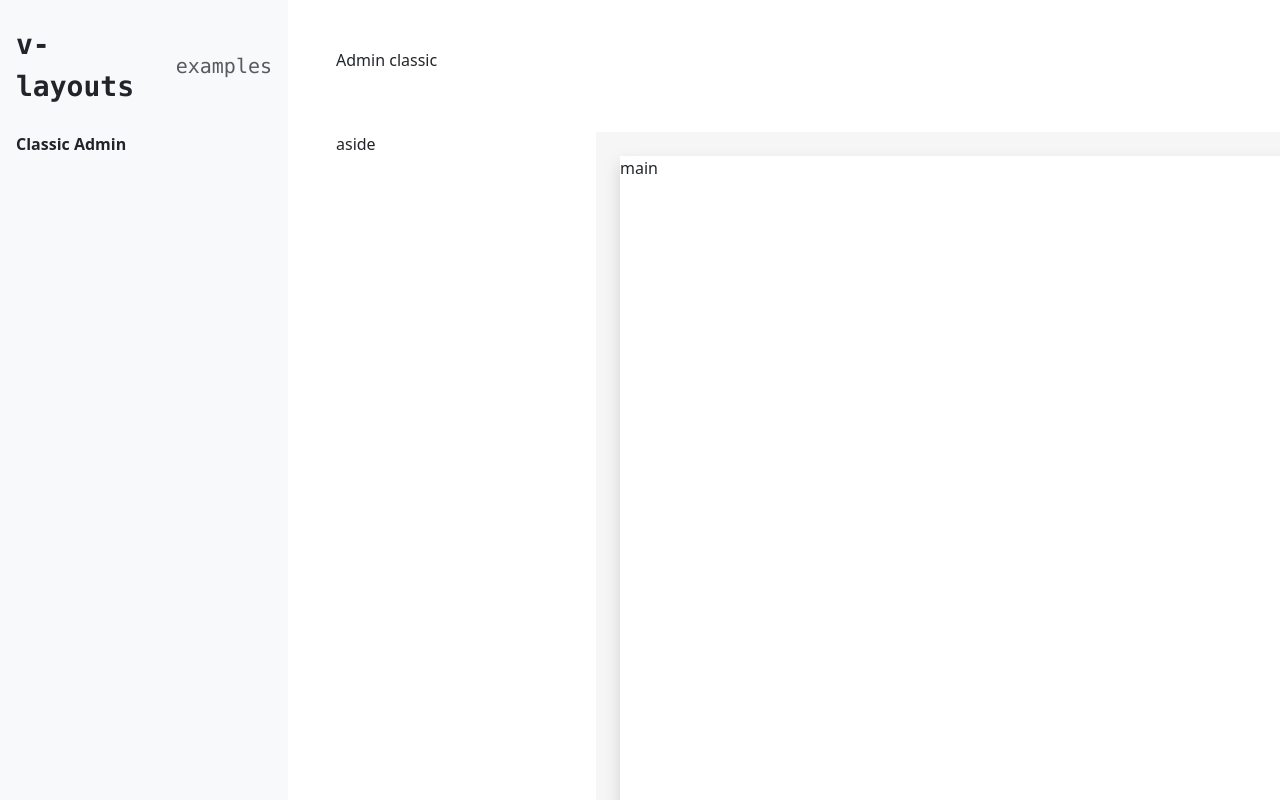
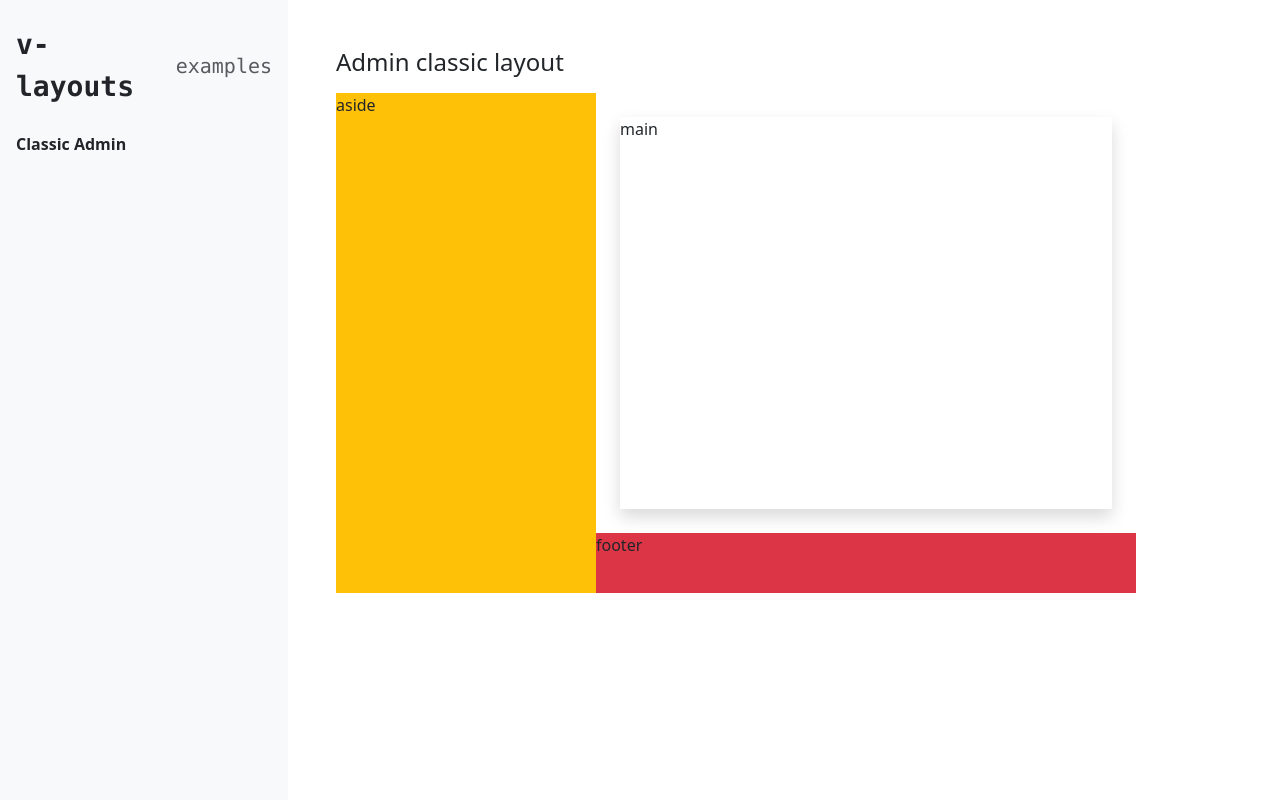
Before and after one commit to TerryZ/v-layouts, a Vue app: page /#/classic in a window 1280 px wide. Built offline with nearby package versions, Linux system fonts and the light colour scheme.

Commit message:
feat: 使用 grid 布局及参数控制和管理内容面板

```diff
--- a/examples/ExampleClassic.vue
+++ b/examples/ExampleClassic.vue
@@ -1,11 +1,34 @@
 <template>
   <div>
-    <div>Admin classic</div>
+    <h4 class="mb-3">
+      Admin classic layout
+    </h4>
     <div>
-      <LayoutAdminClassic>
+      <LayoutAdminClassic
+        :width="800"
+        :height="500"
+      >
+        <!-- <template #header>
+          <div class="bg-primary h-100 w-100">
+            header
+          </div>
+        </template> -->
         <template #aside>
-          <div>aside</div>
+          <div class="bg-warning h-100 w-100">
+            aside
+          </div>
         </template>
+        <!-- <template #breadcrumb>
+          <div class="bg-success h-100 w-100">
+            breadcrumb
+          </div>
+        </template> -->
+        <template #footer>
+          <div class="bg-danger h-100 w-100">
+            footer
+          </div>
+        </template>
+
         <div>main</div>
       </LayoutAdminClassic>
     </div>
--- a/src/AdminClassic.jsx
+++ /dev/null
@@ -1,92 +0,0 @@
-import './layout.sass'
-
-import { defineComponent } from 'vue'
-import { mergeProps, useAdmin } from './admin-base'
-/**
- * Admin platform standard layout
- *
- * |---------------------------------|
- * | Header                          |
- * |---------------------------------|
- * | Menu  | Breadcrumb              |
- * |       |-------------------------|
- * |       | Main Content            |
- * |       |                         |
- * |       |                         |
- * |---------------------------------|
- */
-export default defineComponent({
-  name: 'AdminClassic',
-  props: mergeProps(),
-  setup (props, { slots }) {
-    const {
-      contentMainClass,
-      contentContainerClass
-    } = useAdmin(props)
-    const buildContent = () => {
-      // 外部应用的具名插槽集
-      const content = []
-      // Breadcrumb bar
-      if ('breadcrumb' in slots) {
-        content.push(
-          <div
-            class='admin-breadcrumb'
-            style={{ height: `${props.breadcrumbHeight}px` }}
-          >
-            {slots.breadcrumb?.()}
-          </div>
-        )
-      }
-      // 内容容器的其他所有兄弟容器的总高度
-      let siblingsHeight = props.headerHeight
-      if ('breadcrumb' in slots) {
-        siblingsHeight += props.breadcrumbHeight
-      }
-
-      // Content main area
-      content.push(
-        <div
-          class={contentMainClass.value}
-          style={{ height: `calc(100vh - ${siblingsHeight}px)` }}
-        >
-          <div class={contentContainerClass.value}>
-            {slots.default?.()}
-          </div>
-        </div>
-      )
-
-      return content
-    }
-
-    return () => (
-      // Main container
-      <div class='admin-layout vw-100 vh-100 d-flex flex-column overflow-hidden'>
-        <div
-          class='admin-header d-flex align-items-center'
-          style={{ height: `${props.headerHeight}px` }}
-        >
-          {slots.header?.()}
-        </div>
-
-        <div class='flex-grow-1 d-flex overflow-hidden'>
-          <div
-            class='admin-menu flex-shrink-0'
-            style={{
-              width: `${props.asideWidth}px`,
-              height: `calc(100vh - ${props.headerHeight}px)`
-            }}
-          >
-            {slots.aside?.()}
-          </div>
-
-          <div
-            class='d-flex flex-column flex-grow-1'
-            style={{ width: `calc(100vw - ${props.asideWidth}px)` }}
-          >
-            {buildContent()}
-          </div>
-        </div>
-      </div>
-    )
-  }
-})
--- /dev/null
+++ b/src/admin/AdminClassic.jsx
@@ -0,0 +1,106 @@
+import '@style/admin-classic.sass'
+
+import { defineComponent, computed } from 'vue'
+
+import { mergeProps, useAdmin } from './admin-base'
+import { cssValue } from '../helper'
+/**
+ * Admin platform classic layout
+ *
+ * |---------------------------------|
+ * | Header                          |
+ * |---------------------------------|
+ * | Aside | Breadcrumb              |
+ * |       |-------------------------|
+ * |       | Main Content            |
+ * |       |                         |
+ * |       |-------------------------|
+ * |       | Footer                  |
+ * |---------------------------------|
+ */
+export default defineComponent({
+  name: 'AdminClassic',
+  props: mergeProps(),
+  setup (props, { slots }) {
+    const {
+      contentMainClass,
+      contentContainerClass
+    } = useAdmin(props)
+
+    const hasHeader = computed(() => Object.hasOwn(slots, 'header'))
+    const hasAside = computed(() => Object.hasOwn(slots, 'aside'))
+    const hasBreadcrumb = computed(() => Object.hasOwn(slots, 'breadcrumb'))
+    const hasFooter = computed(() => Object.hasOwn(slots, 'footer'))
+
+    const containerStyles = computed(() => {
+      const columns = [
+        hasAside.value ? cssValue(props.asideWidth) : '',
+        'auto'
+      ]
+      const rows = [
+        hasHeader.value ? cssValue(props.headerHeight) : '',
+        hasBreadcrumb.value ? cssValue(props.breadcrumbHeight) : '',
+        'auto',
+        hasFooter.value ? cssValue(props.footerHeight) : ''
+      ]
+
+      const areas = []
+      const asideArea = hasAside.value ? 'aside ' : ''
+      if (hasHeader.value) {
+        areas.push('header header')
+      }
+      if (hasBreadcrumb.value) {
+        areas.push(asideArea + 'breadcrumb')
+      }
+      areas.push(asideArea + 'main')
+      if (hasFooter.value) {
+        areas.push(asideArea + 'footer')
+      }
+      const areasResult = areas.map(area => `"${area}"`)
+      console.log(areasResult)
+
+      return {
+        width: cssValue(props.width),
+        height: cssValue(props.height),
+        'grid-template-columns': columns.join(' '),
+        'grid-template-rows': rows.join(' '),
+        'grid-template-areas': areasResult.join(' ')
+      }
+    })
+
+    return () => (
+      // Main container
+      <div class='layout-admin-classic' style={containerStyles.value}>
+        {slots.header && (
+          <div class='admin-header'>
+            {slots.header()}
+          </div>
+        )}
+
+        {slots.aside && (
+          <div class='admin-aside flex-shrink-0'>
+            {slots.aside()}
+          </div>
+        )}
+
+        {slots.breadcrumb && (
+          <div class='admin-breadcrumb'>
+            {slots.breadcrumb()}
+          </div>
+        )}
+
+        <div class={contentMainClass.value}>
+          <div class={contentContainerClass.value}>
+            {slots.default?.()}
+          </div>
+        </div>
+
+        {slots.footer && (
+          <div class='admin-footer'>
+            {slots.footer()}
+          </div>
+        )}
+      </div>
+    )
+  }
+})
--- a/src/admin-base.js
+++ b/src/admin/admin-base.js
@@ -2,32 +2,41 @@ import { computed } from 'vue'
 
 export function mergeProps (props) {
   return {
-    // 收起侧边栏（侧边栏最小化）
+    width: {
+      type: [String, Number],
+      default: '100vw'
+    },
+    height: {
+      type: [String, Number],
+      default: '100vh'
+    },
+    headerHeight: {
+      type: Number,
+      default: 60
+    },
+    breadcrumbHeight: {
+      type: Number,
+      default: 60
+    },
+    footerHeight: {
+      type: Number,
+      default: 60
+    },
+    // Aside collapse state
     collapse: {
       type: Boolean,
       default: false
     },
-    // 头部区域高度
-    headerHeight: {
-      type: Number,
-      default: 60
-    },
-    // 面包屑区域高度
-    breadcrumbHeight: {
-      type: Number,
-      default: 60
-    },
-    // 侧边栏宽度
     asideWidth: {
       type: Number,
       default: 260
     },
-    // 侧边栏收起（最小化）后的宽度
+    // The width of the collapsed sidebar
     asideCollapseWidth: {
       type: Number,
       default: 70
     },
-    // 内容区域间距
+    // Main content margin space
     contentMargin: {
       type: Number,
       default: 4,
@@ -35,17 +44,16 @@ export function mergeProps (props) {
         return val >= 0 && val <= 5
       }
     },
-    // 内容区域是否设置圆角
+    // Main content area border rounded
     contentRounded: {
       type: Boolean,
       default: false
     },
-    // 内容间距区是否使用灰色背景色
     contentGrayBackground: {
       type: Boolean,
       default: true
     },
-    // 内容区域是否使用阴影
+    // Main content area display shadow
     contentShadow: {
       type: Boolean,
       default: true
--- /dev/null
+++ b/src/helper.js
@@ -0,0 +1,6 @@
+export function cssValue (value, unit = 'px') {
+  if (typeof value === 'number') {
+    return `${value}${unit}`
+  }
+  return value // string value
+}
--- a/src/index.js
+++ b/src/index.js
@@ -1,3 +1,3 @@
 // export { default as LayoutAdminStandard } from './AdminStandard'
 // export { default as LayoutAdminVerticalAside } from './AdminVerticalAside'
-export { default as LayoutAdminClassic } from './AdminClassic'
+export { default as LayoutAdminClassic } from './admin/AdminClassic'
--- /dev/null
+++ b/src/styles/admin-classic.sass
@@ -0,0 +1,19 @@
+.layout-admin-classic
+  display: grid
+  overflow: hidden
+  // grid-template-areas: "header header" "aside breadcrumb" "aside main" "aside footer"
+  box-sizing: border-box
+  align-items: stretch
+  .admin-header
+    grid-area: header
+  .admin-aside
+    grid-area: aside
+    overflow: visible
+    transition: width .2s
+    will-change: width
+  .admin-breadcrumb
+    grid-area: breadcrumb
+  .admin-main
+    grid-area: main
+  .admin-footer
+    grid-area: footer
```
